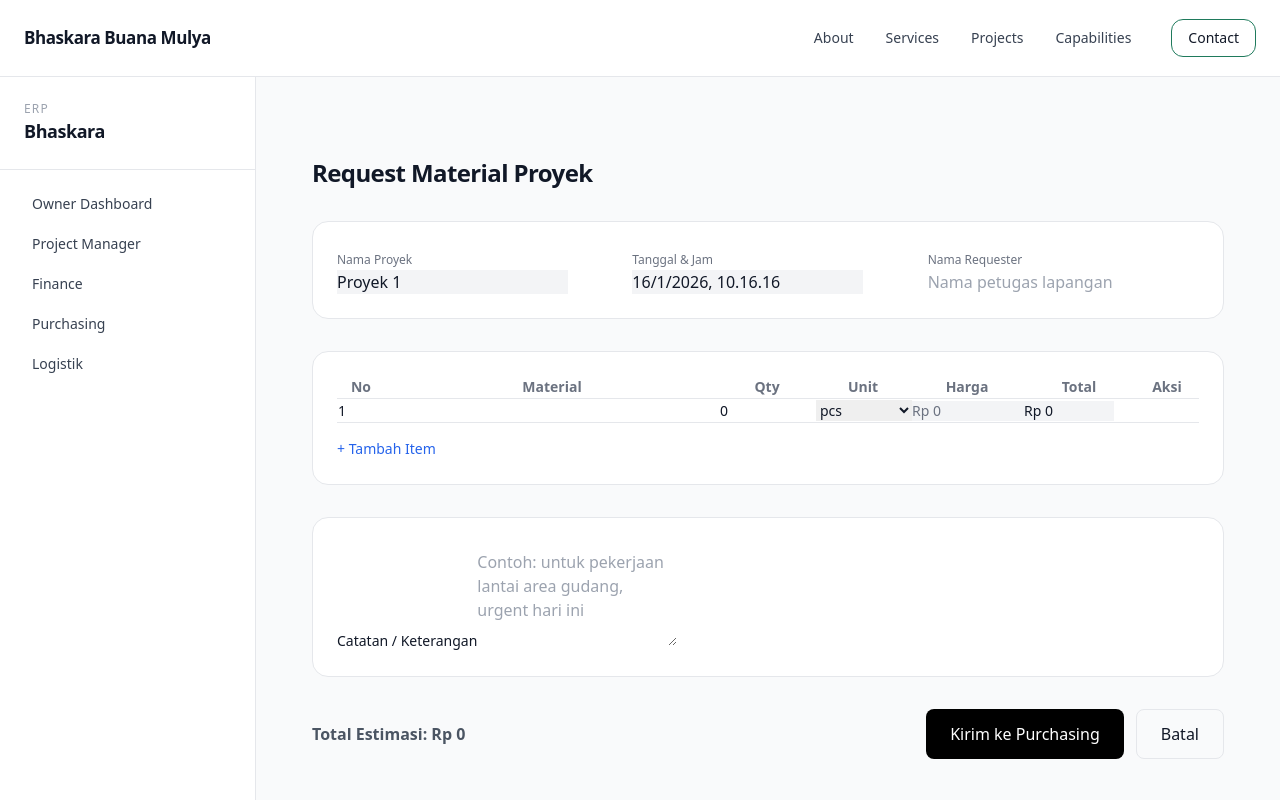
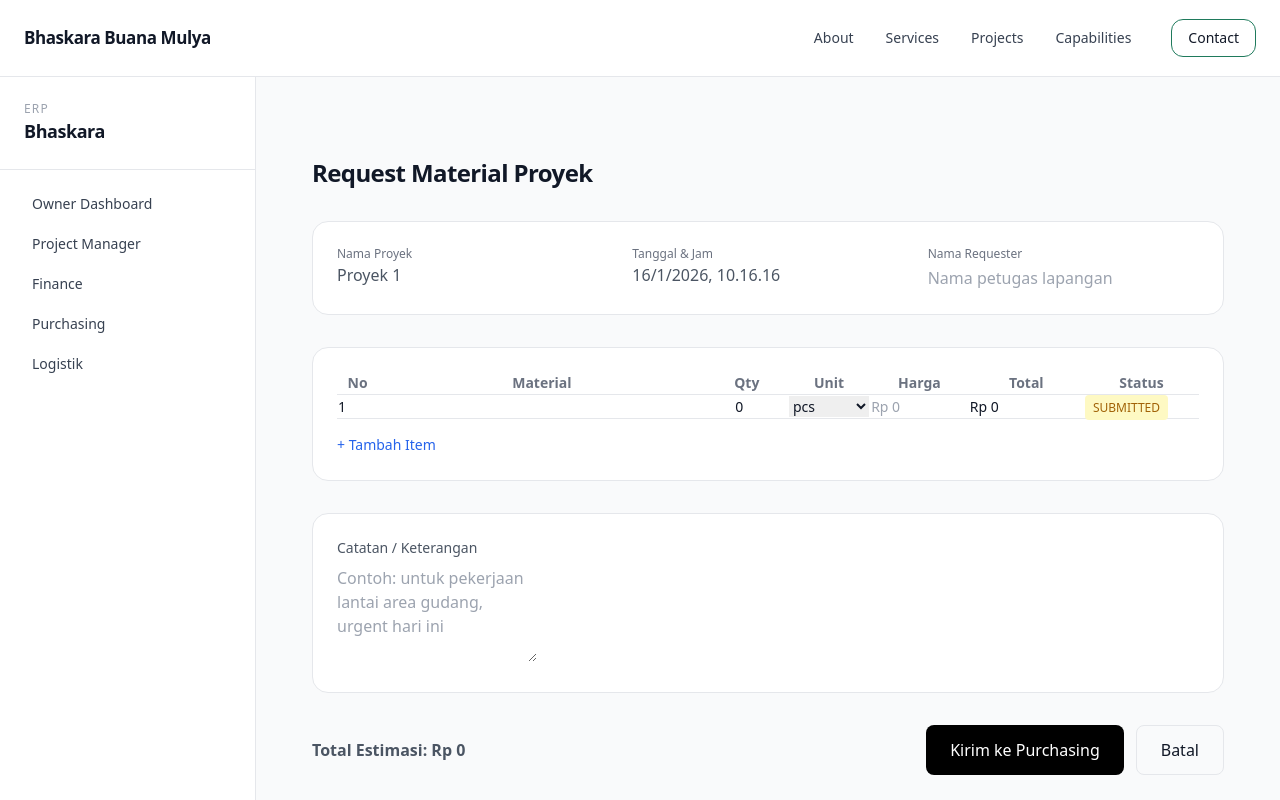
Before and after one commit to herlan-syihabudin/Bhaskara, a Next.js app: page /dashboard/projects/1/request-material in a window 1280 px wide. Shown: the top 800 px of the page. Built offline with nearby package versions, Linux system fonts and the light colour scheme.

Commit message:
Update page.tsx

```diff
--- a/app/dashboard/projects/[id]/request-material/page.tsx
+++ b/app/dashboard/projects/[id]/request-material/page.tsx
@@ -13,6 +13,7 @@ type ItemInput = {
   qty: number;
   unit: string;
   harga: number;
+  status: "SUBMITTED";
 };
 
 const UNIT_OPTIONS = [
@@ -35,16 +36,20 @@ export default function RequestMaterialPage() {
   const [now, setNow] = useState(new Date());
 
   const [items, setItems] = useState<ItemInput[]>([
-    { material: "", qty: 0, unit: "pcs", harga: 0 },
+    {
+      material: "",
+      qty: 0,
+      unit: "pcs",
+      harga: 0,
+      status: "SUBMITTED",
+    },
   ]);
 
   /* ======================
      REALTIME CLOCK
   ====================== */
   useEffect(() => {
-    const timer = setInterval(() => {
-      setNow(new Date());
-    }, 1000);
+    const timer = setInterval(() => setNow(new Date()), 1000);
     return () => clearInterval(timer);
   }, []);
 
@@ -64,7 +69,13 @@ export default function RequestMaterialPage() {
   function addItem() {
     setItems([
       ...items,
-      { material: "", qty: 0, unit: "pcs", harga: 0 },
+      {
+        material: "",
+        qty: 0,
+        unit: "pcs",
+        harga: 0,
+        status: "SUBMITTED",
+      },
     ]);
   }
 
@@ -95,18 +106,7 @@ export default function RequestMaterialPage() {
       return;
     }
 
-    const mappedItems = validItems.map((i) => ({
-      name: i.material,
-      qty: i.qty,
-      unit: i.unit,
-      estimasiHarga: i.harga,
-    }));
-
-    addMaterialRequest(params.id, {
-      requester,
-      catatan,
-      items: mappedItems,
-    });
+    addMaterialRequest(params.id, validItems);
 
     alert("Material Request dikirim ke Purchasing");
     router.push(`/dashboard/projects/${params.id}`);
@@ -117,34 +117,26 @@ export default function RequestMaterialPage() {
   ====================== */
   return (
     <section className="container-bbm py-12 space-y-8">
-      <h1 className="text-2xl font-semibold">
-        Request Material Proyek
-      </h1>
+      <h1 className="text-2xl font-semibold">Request Material Proyek</h1>
 
-      {/* META */}
+      {/* HEADER */}
       <div className="card p-6 grid grid-cols-3 gap-6">
         <div>
-          <label className="text-xs text-gray-500">Nama Proyek</label>
-          <input
-            className="input bg-gray-100"
-            value={`Proyek ${params.id}`}
-            disabled
-          />
+          <p className="text-xs text-gray-500">Nama Proyek</p>
+          <p className="font-medium">Proyek {params.id}</p>
         </div>
 
         <div>
-          <label className="text-xs text-gray-500">Tanggal & Jam</label>
-          <input
-            className="input bg-gray-100"
-            value={now.toLocaleString("id-ID")}
-            disabled
-          />
+          <p className="text-xs text-gray-500">Tanggal & Jam</p>
+          <p className="font-medium">
+            {now.toLocaleString("id-ID")}
+          </p>
         </div>
 
         <div>
-          <label className="text-xs text-gray-500">Nama Requester</label>
+          <p className="text-xs text-gray-500">Nama Requester</p>
           <input
-            className="input"
+            className="input mt-1"
             value={requester}
             onChange={(e) => setRequester(e.target.value)}
             placeholder="Nama petugas lapangan"
@@ -157,13 +149,13 @@ export default function RequestMaterialPage() {
         <table className="w-full text-sm table-fixed">
           <thead className="border-b text-gray-500">
             <tr>
-              <th className="w-12">No</th>
-              <th className="w-[40%]">Material</th>
-              <th className="w-24">Qty</th>
-              <th className="w-24">Unit</th>
-              <th className="w-28">Harga</th>
+              <th className="w-10">No</th>
+              <th className="w-[38%]">Material</th>
+              <th className="w-20 text-center">Qty</th>
+              <th className="w-20">Unit</th>
+              <th className="w-24">Harga</th>
               <th className="w-28">Total</th>
-              <th className="w-16 text-center">Aksi</th>
+              <th className="w-28">Status</th>
             </tr>
           </thead>
 
@@ -182,11 +174,11 @@ export default function RequestMaterialPage() {
                   />
                 </td>
 
-                <td>
+                <td className="text-center">
                   <input
                     type="number"
-                    className="input w-20"
                     min={0}
+                    className="input w-16 text-center"
                     value={item.qty}
                     onChange={(e) =>
                       updateItem(i, "qty", Number(e.target.value))
@@ -196,7 +188,7 @@ export default function RequestMaterialPage() {
 
                 <td>
                   <select
-                    className="input w-24"
+                    className="input w-20"
                     value={item.unit}
                     onChange={(e) =>
                       updateItem(i, "unit", e.target.value)
@@ -208,27 +200,17 @@ export default function RequestMaterialPage() {
                   </select>
                 </td>
 
-                <td>
-                  <input
-                    className="input bg-gray-100 text-gray-500"
-                    value="Rp 0"
-                    disabled
-                  />
+                <td className="text-gray-400">Rp 0</td>
+
+                <td className="font-medium">
+                  Rp{" "}
+                  {(item.qty * item.harga).toLocaleString("id-ID")}
                 </td>
 
-                <td className="font-medium">
-                  Rp {(item.qty * item.harga).toLocaleString("id-ID")}
-                </td>
-
-                <td className="text-center">
-                  {items.length > 1 && (
-                    <button
-                      onClick={() => removeItem(i)}
-                      className="text-xs text-red-500 hover:underline"
-                    >
-                      Hapus
-                    </button>
-                  )}
+                <td>
+                  <span className="px-2 py-1 text-xs rounded bg-yellow-100 text-yellow-700">
+                    SUBMITTED
+                  </span>
                 </td>
               </tr>
             ))}
@@ -245,9 +227,7 @@ export default function RequestMaterialPage() {
 
       {/* CATATAN */}
       <div className="card p-6">
-        <label className="text-sm font-medium">
-          Catatan / Keterangan
-        </label>
+        <p className="text-sm font-medium">Catatan / Keterangan</p>
         <textarea
           className="input mt-2 h-24"
           placeholder="Contoh: untuk pekerjaan lantai area gudang, urgent hari ini"
```
